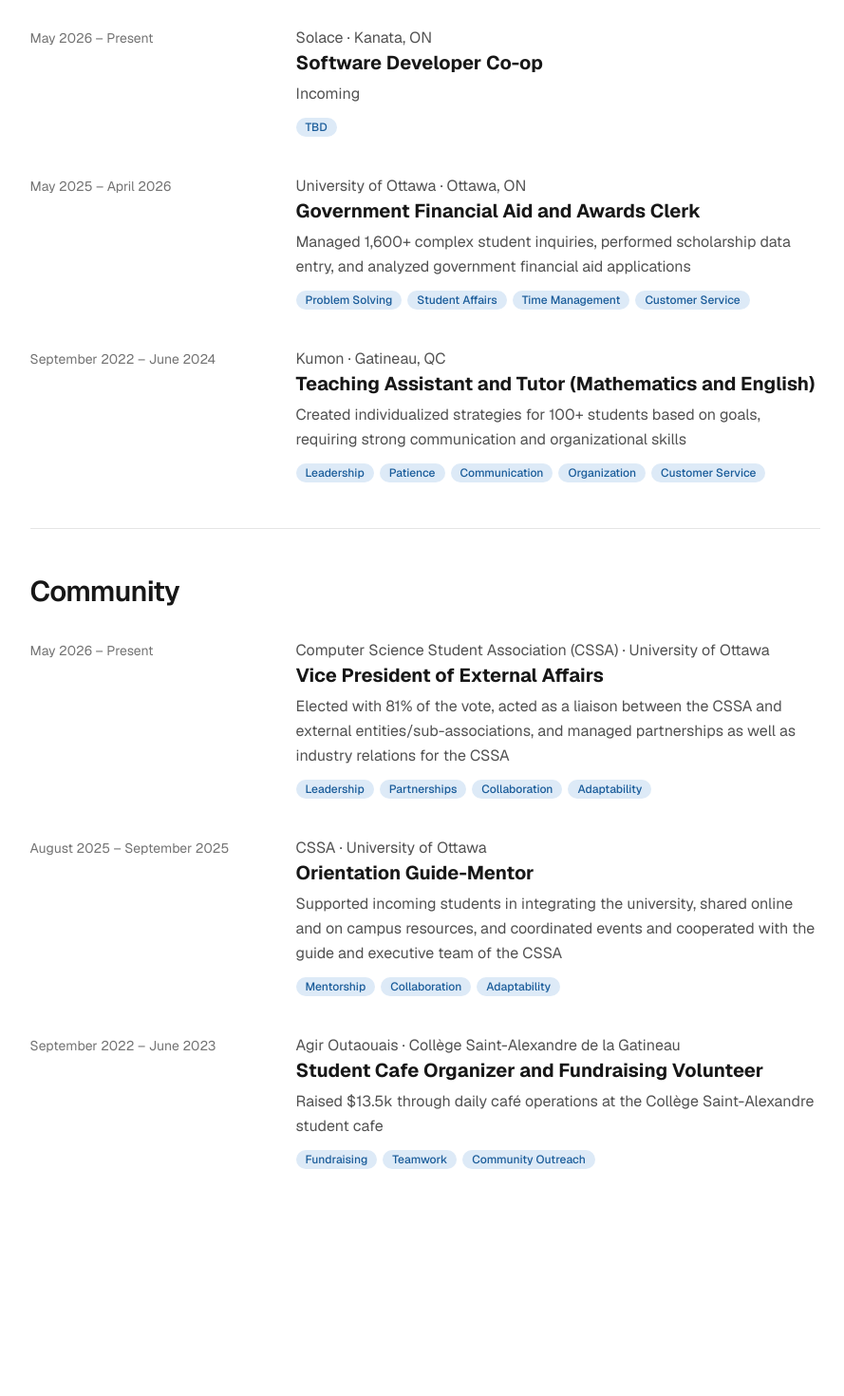
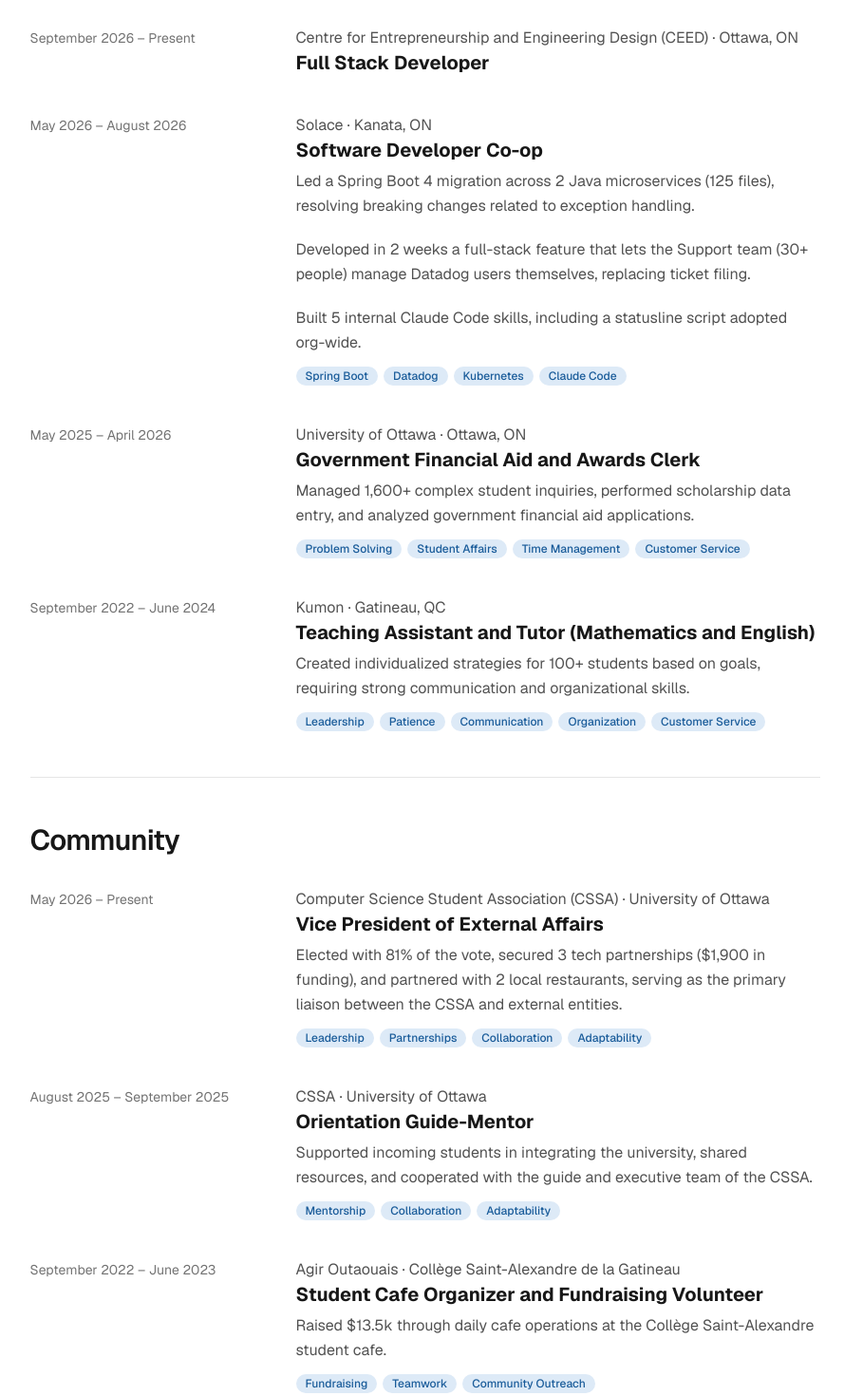
Before and after one commit to DBordeianu1/personal-site, a Next.js app: page /experience in a window 1280 px wide. Shown: the part 120-1590 px from the top of the page at 95% size, without its empty margins (185-1074 px from the left). Before the commit the page ends 1383 px from the top, so only its background shows below. Built offline with nearby package versions, Linux system fonts and the light colour scheme; no server answers.

Commit message:
feat: update the data to highlight resume changes

```diff
--- a/components/ElevatorPitch/index.tsx
+++ b/components/ElevatorPitch/index.tsx
@@ -1,5 +1,5 @@
 const MAIN_TEXT =
-  "I like building solutions that are both functional and thoughtful, which is why Computer Science felt right. This summer, I'll be interning at Solace as a Software Developer, exploring Cloud Infrastructure and Observability.";
+  "I like building solutions that are both functional and thoughtful, which is why computer science felt right. This fall, I joined the Centre for Entrepreneurship and Engineering Design (CEED) as a Full Stack Developer, where I'll be exploring tools like Linux and AWS S3.";
 
 const PS_TEXT =
   "P.S. View this on a laptop to catch the interactive details since I've added a few (okay, a lot) of hover effects into the UI for you to discover.";
--- a/components/ExperienceList/index.tsx
+++ b/components/ExperienceList/index.tsx
@@ -46,9 +46,14 @@
                 {item.location ? ` · ${item.location}` : ""}
               </p>
               <h3 className="text-xl font-bold text-neutral-900 dark:text-white">{item.title}</h3>
-              <p className="mt-1.5 text-base leading-relaxed text-neutral-600 dark:text-neutral-300">
-                {item.description}
-              </p>
+
+              {item.description.length > 0 && (
+                <div className="mt-1.5 space-y-5 text-base leading-relaxed text-neutral-600 dark:text-neutral-300">
+                  {item.description.map((line) => (
+                    <p key={line}>{line}</p>
+                  ))}
+                </div>
+              )}
               {item.skills.length > 0 && (
                 <div className="mt-3 flex flex-wrap gap-1.5">
                   {item.skills.map((skill) => (
--- a/components/FAQ/index.tsx
+++ b/components/FAQ/index.tsx
@@ -84,10 +84,7 @@
 
       <Item id="working-on" question="What are you working on right now?">
         <p>
-          I&apos;m starting my internship at Solace as a Software Developer, building
-          full-stack features for the PubSub+ Cloud Console on the Event Mesh &amp;
-          Observability team. Outside of work, I&apos;m always coming up with side
-          projects... this site being one of them.
+          Day to day at CEED, I contribute to MakerRepo, an open-source platform managing 3,000+ engineering projects. Outside of work, I&apos;m either studying for my five classes this term or coming up with side projects... this site being one of them.
         </p>
       </Item>
 
--- a/data/education.ts
+++ b/data/education.ts
@@ -17,13 +17,12 @@
     date: "2028-09",
     gpa: { value: "9.9", outOf: "10" },
     courses: [
-      "Discrete Mathematics",
       "Data Structures and Algorithms",
       "Software Engineering",
       "Computer Architecture I",
       "Discrete Structures",
       "Databases I",
-      "Programming Paradigms",
+      "Programming Paradigms (Go, Scheme, Prolog)",
     ],
     logoSrc: "/education/uottawa.png",
     url: "https://www.uottawa.ca",
--- a/data/experience.ts
+++ b/data/experience.ts
@@ -4,21 +4,32 @@
   location?: string;
   period: string;
   date: string; // YYYY-MM for sorting
-  description: string;
+  description: string[];
   category: "work" | "community";
   skills: string[];
 };
 
 export const experiences: Experience[] = [
   {
+    title: "Full Stack Developer",
+    org: "Centre for Entrepreneurship and Engineering Design (CEED)",
+    location: "Ottawa, ON",
+    period: "September 2026 – Present",
+    date: "2026-05",
+    description:
+      [],
+    category: "work",skills: [],
+
+  },
+  {
     title: "Software Developer Co-op",
     org: "Solace",
     location: "Kanata, ON",
-    period: "May 2026 – Present",
+    period: "May 2026 – August 2026",
     date: "2026-05",
     description:
-      "Incoming",
-    category: "work",skills: ["TBD"],
+      ["Led a Spring Boot 4 migration across 2 Java microservices (125 files), resolving breaking changes related to exception handling.","Developed in 2 weeks a full-stack feature that lets the Support team (30+ people) manage Datadog users themselves, replacing ticket filing.", "Built 5 internal Claude Code skills, including a statusline script adopted org-wide."],
+    category: "work",skills: ["Spring Boot", "Datadog", "Kubernetes", "Claude Code"],
 
   },
   {
@@ -28,7 +39,7 @@
     period: "May 2025 – April 2026",
     date: "2025-05",
     description:
-      "Managed 1,600+ complex student inquiries, performed scholarship data entry, and analyzed government financial aid applications",
+      ["Managed 1,600+ complex student inquiries, performed scholarship data entry, and analyzed government financial aid applications."],
     category: "work",
     skills: ["Problem Solving", "Student Affairs", "Time Management", "Customer Service"],
   },
@@ -39,7 +50,7 @@
     period: "September 2022 – June 2024",
     date: "2024-06",
     description:
-      "Created individualized strategies for 100+ students based on goals, requiring strong communication and organizational skills",
+      ["Created individualized strategies for 100+ students based on goals, requiring strong communication and organizational skills."],
     category: "work",
     skills: ["Leadership", "Patience", "Communication", "Organization", "Customer Service"],
   },
@@ -50,7 +61,7 @@
     period: "May 2026 – Present",
     date: "2026-03",
     description:
-      "Elected with 81% of the vote, acted as a liaison between the CSSA and external entities/sub-associations, and managed partnerships as well as industry relations for the CSSA",
+      ["Elected with 81% of the vote, secured 3 tech partnerships ($1,900 in funding), and partnered with 2 local restaurants, serving as the primary liaison between the CSSA and external entities."],
     category: "community",
     skills: ["Leadership", "Partnerships", "Collaboration", "Adaptability"],
   },
@@ -61,7 +72,7 @@
     period: "August 2025 – September 2025",
     date: "2025-09",
     description:
-      "Supported incoming students in integrating the university, shared online and on campus resources, and coordinated events and cooperated with the guide and executive team of the CSSA",
+      ["Supported incoming students in integrating the university, shared resources, and cooperated with the guide and executive team of the CSSA."],
     category: "community",
     skills: ["Mentorship", "Collaboration", "Adaptability"],
   },
@@ -72,7 +83,7 @@
     period: "September 2022 – June 2023",
     date: "2023-06",
     description:
-      "Raised $13.5k through daily café operations at the Collège Saint-Alexandre student cafe",
+      ["Raised $13.5k through daily cafe operations at the Collège Saint-Alexandre student cafe."],
     category: "community",
     skills: ["Fundraising", "Teamwork", "Community Outreach"],
   },
```
